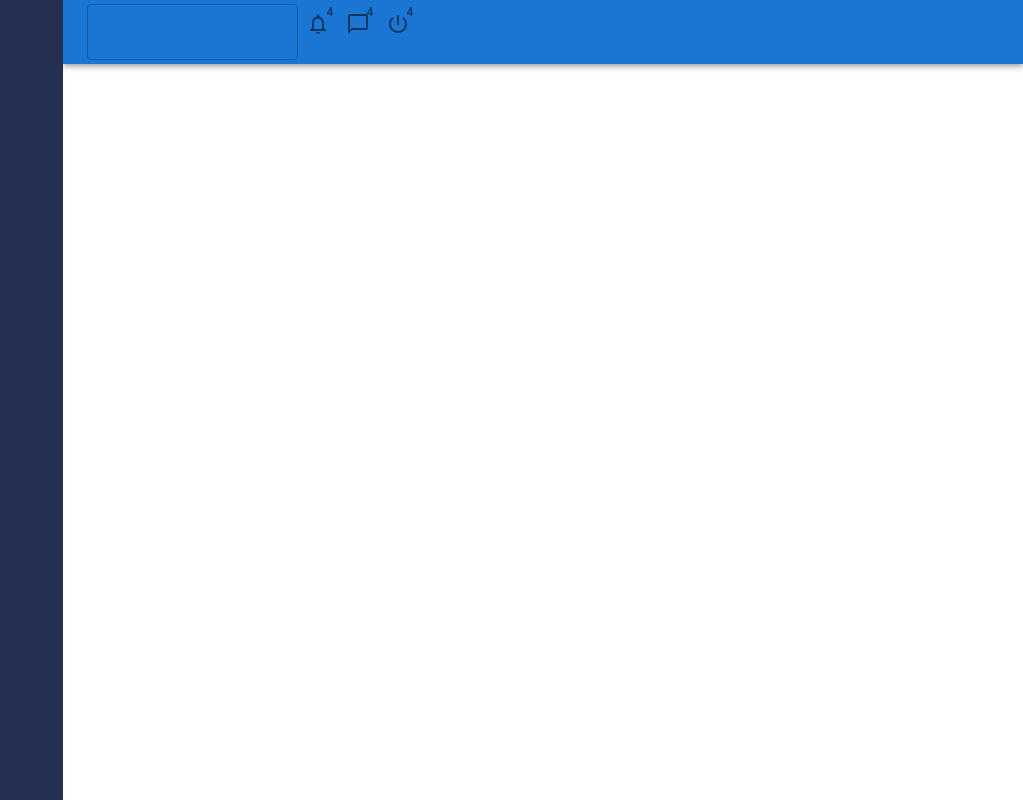
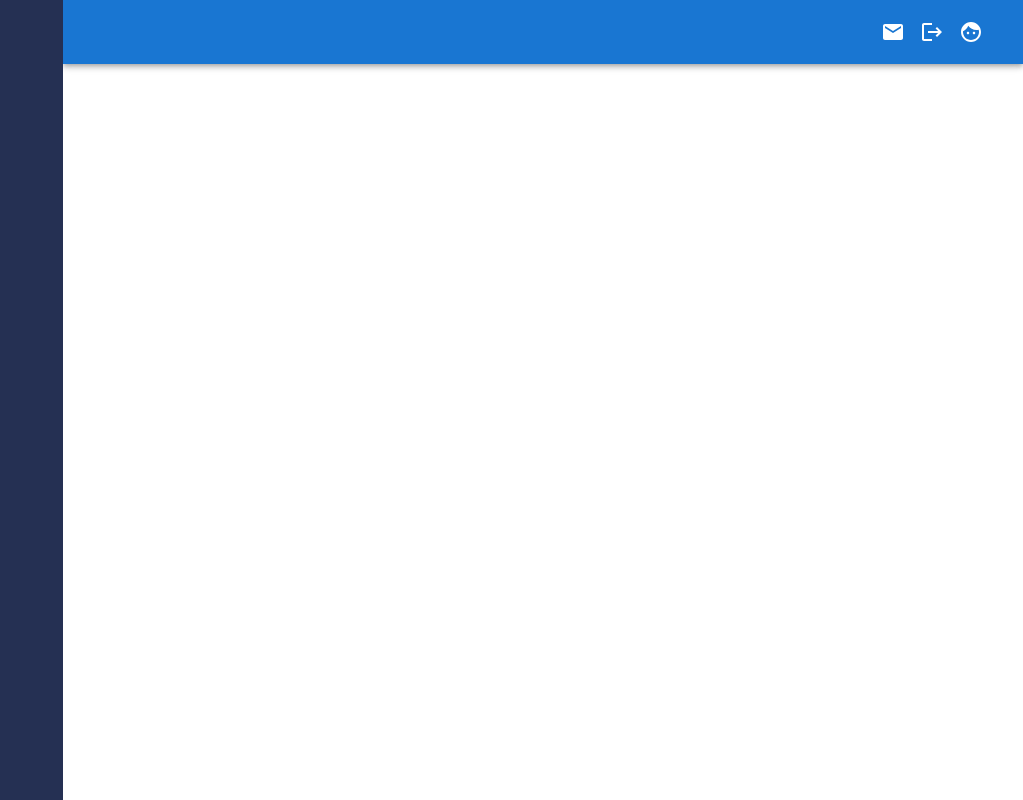
Before and after one commit to mehedihasan-swe/Reactjsweb, a React (Create React App) app in the folder admindashboard/: page / in a window 1280 px wide. Shown: the whole page, without its empty margins (257-1280 px from the left). Built offline with nearby package versions, Linux system fonts and the light colour scheme.

Commit message:
[Style][refactor] Added Appbar Icons and removed previous code

```diff
--- a/admindashboard/src/App.js
+++ b/admindashboard/src/App.js
@@ -16,7 +16,7 @@ function App() {
     <div className={classes.appMain}>
       <Sidebar></Sidebar>
       <Header></Header>
-      <CssBaseline></CssBaseline>
+      <CssBaseline/>
     </div>
 
   );
--- a/admindashboard/src/components/Header.js
+++ b/admindashboard/src/components/Header.js
@@ -1,46 +1,40 @@
-import { AppBar, Badge, Box, IconButton, InputBase, TextField, Toolbar } from '@mui/material'
-import Grid from '@mui/material/Grid2';
+import { AppBar, Badge, Box, InputBase, Stack, Toolbar } from '@mui/material'
 import React from 'react'
-import NotificationsNoneIcon from '@mui/icons-material/NotificationsNone';
-import ChatBubbleOutlineIcon from '@mui/icons-material/ChatBubbleOutline';
-import PowerSettingsNewIcon from '@mui/icons-material/PowerSettingsNew';
+import MailIcon from '@mui/icons-material/Mail';
+import LogoutIcon from '@mui/icons-material/Logout';
+import FaceIcon from '@mui/icons-material/Face';
+
+
 export default function Header() {
   return (
     <>
 
-    <AppBar position='static'>
-       <Toolbar>
-        <Grid container>
-          <Grid bgcolor="primary">
-            <TextField></TextField>
-          </Grid>
-          <Grid ></Grid>
-          <Grid>
-            <IconButton>
-              <Badge badgeContent={4}>
-              <NotificationsNoneIcon></NotificationsNoneIcon>
-              </Badge>
-            </IconButton>
-            <IconButton>
-              <Badge badgeContent={4}>
-              <ChatBubbleOutlineIcon/>
-              </Badge>
-            </IconButton>
-            <IconButton>
-              <Badge badgeContent={4}>
-              <PowerSettingsNewIcon/>
-              </Badge>
-            </IconButton>
-          </Grid>
-        </Grid>
-       </Toolbar>
-     </AppBar>
+      <AppBar position='static'>
 
+        <Toolbar>
+          <Box sx={{ flexGrow: 1, backgroundColor: 'primary.main', px: 2 }}>
+            <Stack direction='row' justifyContent='space-between' alignItems='center'>
+              <Box>
+                <InputBase />
+              </Box>
+              <Box sx={{ display: 'flex', gap: '15px' }}>
+                <Badge badgeContent={0} color="secondary">
+                  <MailIcon />
+                </Badge>
 
+                <Badge color="secondary">
+                  <LogoutIcon />
+                </Badge>
 
+                <Badge color="secondary">
+                  <FaceIcon />
+                </Badge>
+              </Box>
 
-
-
+            </Stack>
+          </Box>
+        </Toolbar>
+      </AppBar>
     </>
   )
 }
```
